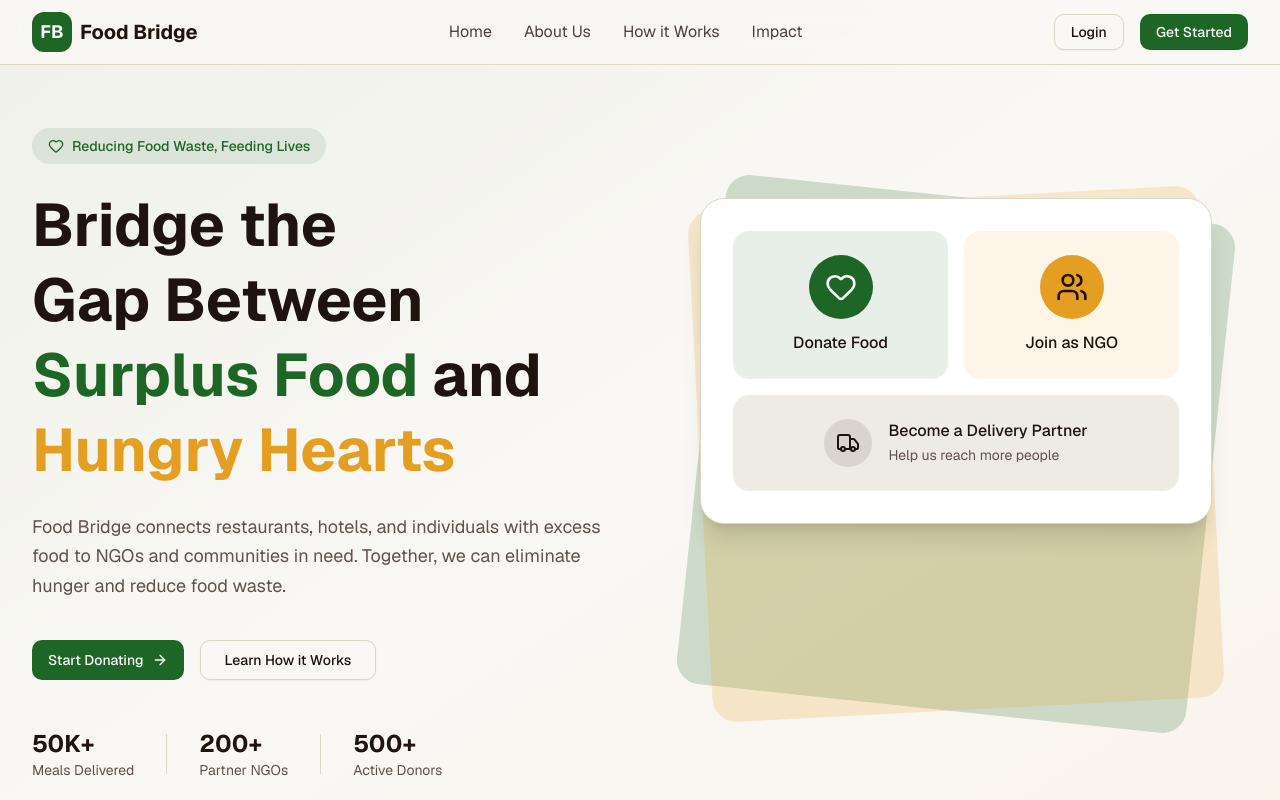
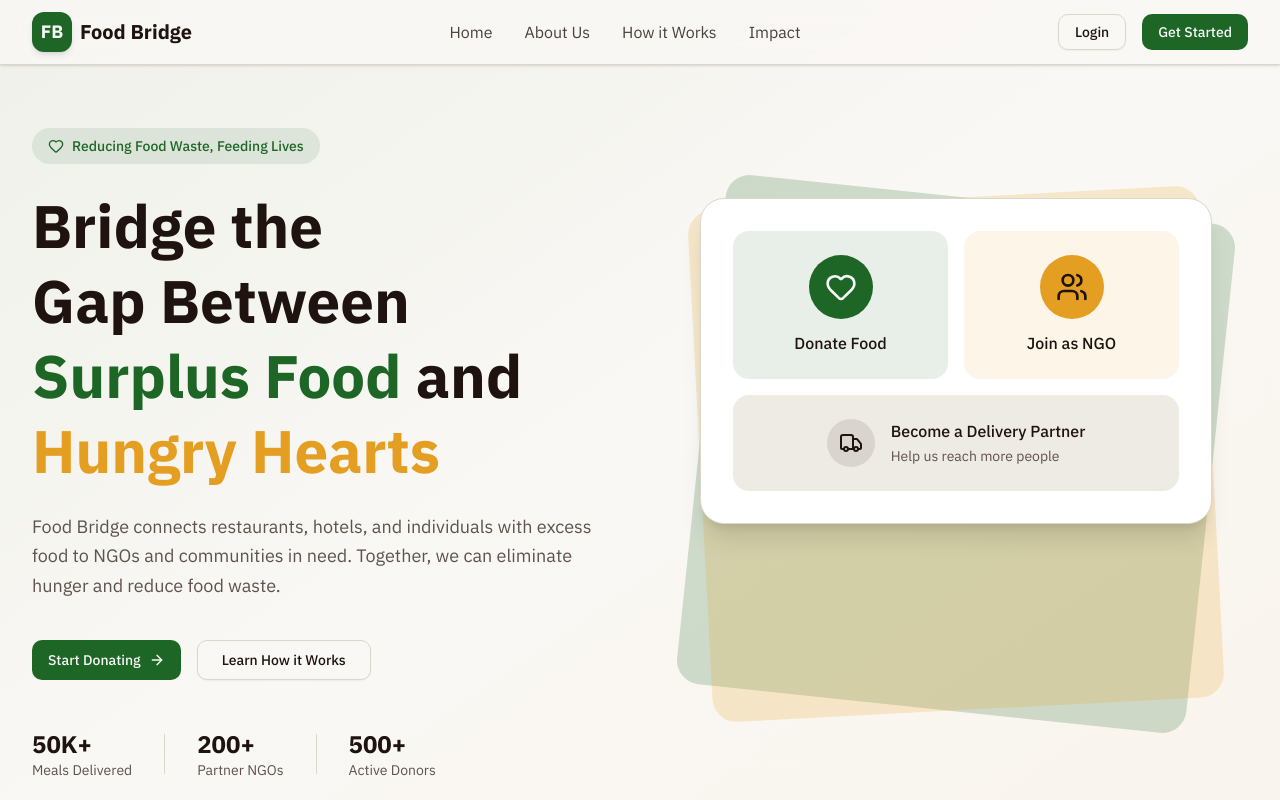
Before and after one commit to vedant2403664104/anaj-setu-frontend-final, a Next.js app: page / in a window 1280 px wide. Shown: the top 800 px of the page. Built offline with nearby package versions, Linux system fonts and the light colour scheme.

Commit message:
feat: update typography and enhance navbar with IBM Plex Sans and visual depth\n\nAdd primary IBM Plex Sans font and update navbar with subtle shadows and depth

```diff
--- a/app/globals.css
+++ b/app/globals.css
@@ -75,7 +75,7 @@
 }
 
 @theme inline {
-  --font-sans: 'Geist', 'Geist Fallback';
+  --font-sans: 'IBM Plex Sans', sans-serif;
   --font-mono: 'Geist Mono', 'Geist Mono Fallback';
   --color-background: var(--background);
   --color-foreground: var(--foreground);
--- a/app/layout.tsx
+++ b/app/layout.tsx
@@ -1,10 +1,11 @@
 import type { Metadata } from 'next'
-import { Geist, Geist_Mono } from 'next/font/google'
+import { Geist, Geist_Mono, IBM_Plex_Sans } from 'next/font/google'
 import { Analytics } from '@vercel/analytics/next'
 import './globals.css'
 
 const _geist = Geist({ subsets: ["latin"] });
 const _geistMono = Geist_Mono({ subsets: ["latin"] });
+const _ibmPlexSans = IBM_Plex_Sans({ weight: ["400", "500", "600", "700"], subsets: ["latin"] });
 
 export const metadata: Metadata = {
   title: 'Food Bridge - Connecting Food Donors with Those in Need',
--- a/components/navbar.tsx
+++ b/components/navbar.tsx
@@ -9,28 +9,32 @@ export function Navbar() {
   const [isOpen, setIsOpen] = useState(false)
 
   return (
-    <nav className="fixed top-0 left-0 right-0 z-50 bg-background/80 backdrop-blur-md border-b border-border">
+    <nav className="fixed top-0 left-0 right-0 z-50 bg-background/80 backdrop-blur-md border-b border-border shadow-sm">
       <div className="max-w-7xl mx-auto px-4 sm:px-6 lg:px-8">
         <div className="flex items-center justify-between h-16">
-          <Link href="/" className="flex items-center gap-2">
-            <div className="w-10 h-10 bg-primary rounded-lg flex items-center justify-center">
+          <Link href="/" className="flex items-center gap-2 group">
+            <div className="w-10 h-10 bg-primary rounded-lg flex items-center justify-center shadow-md group-hover:shadow-lg transition-shadow duration-200">
               <span className="text-primary-foreground font-bold text-lg">FB</span>
             </div>
             <span className="font-bold text-xl text-foreground">Food Bridge</span>
           </Link>
 
           <div className="hidden md:flex items-center gap-8">
-            <Link href="/" className="text-foreground/80 hover:text-foreground transition-colors">
+            <Link href="/" className="text-foreground/80 hover:text-foreground transition-colors duration-200 relative group">
               Home
+              <span className="absolute bottom-0 left-0 w-0 h-0.5 bg-primary group-hover:w-full transition-all duration-300"></span>
             </Link>
-            <Link href="/about" className="text-foreground/80 hover:text-foreground transition-colors">
+            <Link href="/about" className="text-foreground/80 hover:text-foreground transition-colors duration-200 relative group">
               About Us
+              <span className="absolute bottom-0 left-0 w-0 h-0.5 bg-primary group-hover:w-full transition-all duration-300"></span>
             </Link>
-            <Link href="/how-it-works" className="text-foreground/80 hover:text-foreground transition-colors">
+            <Link href="/how-it-works" className="text-foreground/80 hover:text-foreground transition-colors duration-200 relative group">
               How it Works
+              <span className="absolute bottom-0 left-0 w-0 h-0.5 bg-primary group-hover:w-full transition-all duration-300"></span>
             </Link>
-            <Link href="/impact" className="text-foreground/80 hover:text-foreground transition-colors">
+            <Link href="/impact" className="text-foreground/80 hover:text-foreground transition-colors duration-200 relative group">
               Impact
+              <span className="absolute bottom-0 left-0 w-0 h-0.5 bg-primary group-hover:w-full transition-all duration-300"></span>
             </Link>
           </div>
 
```
Also changed, not shown: 1 other file (tests, documents, lock files or other folders).
